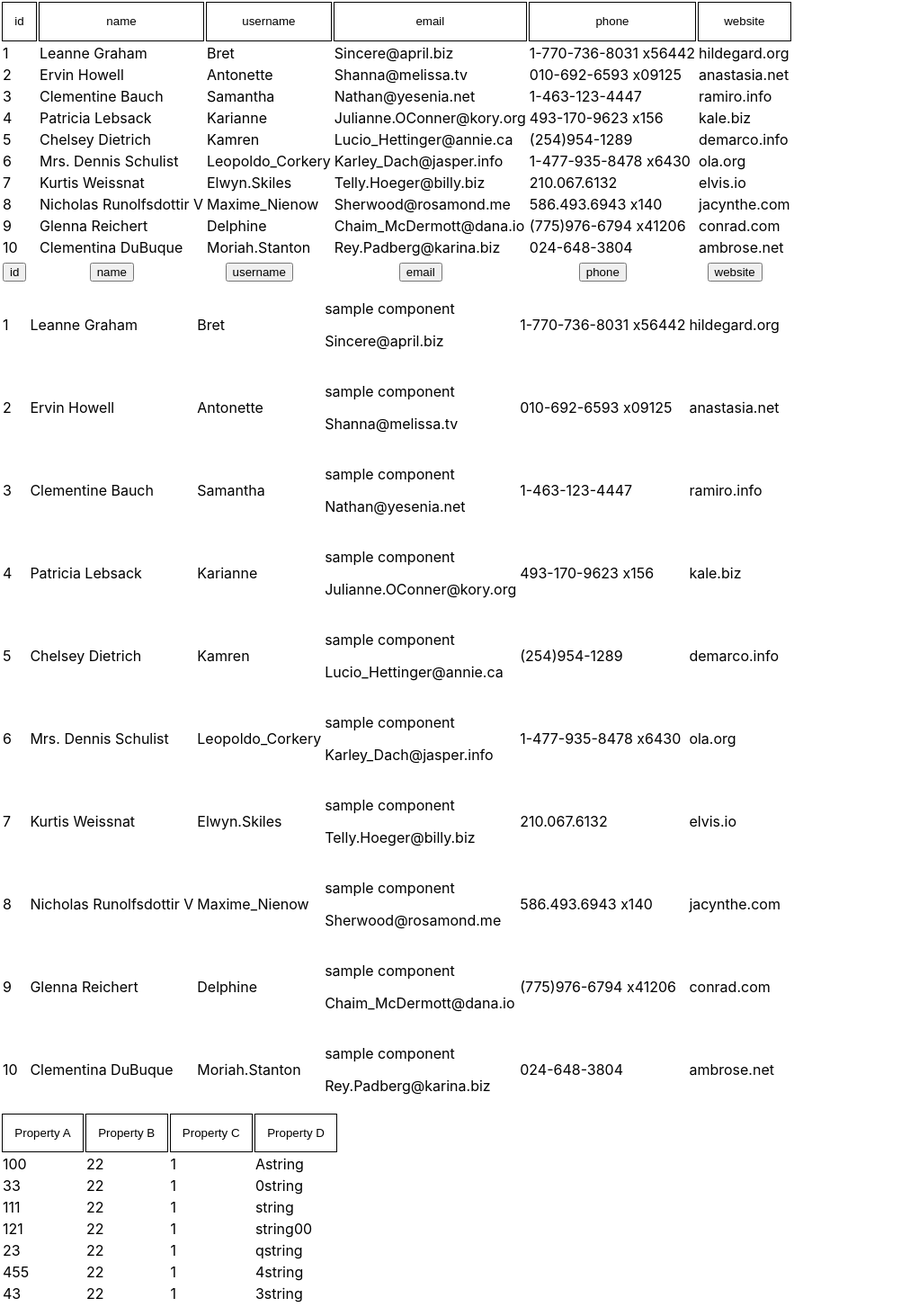
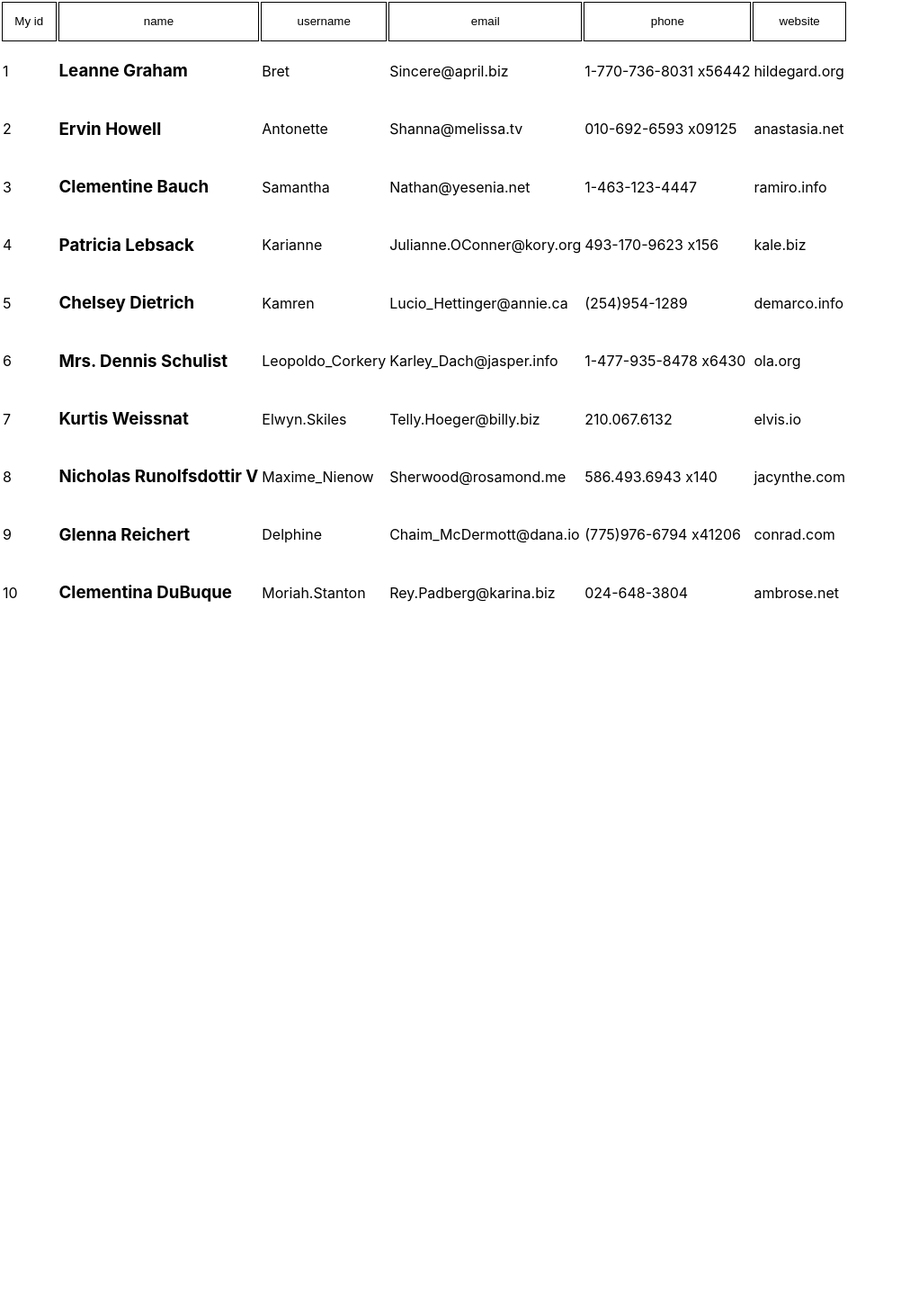
Before and after one commit to InaccessibleCardinal/t1, a React (Create React App) app: page / in a window 1280 px wide. Shown: the top 1453 px of the page at 90% size, without its empty margins (0-1002 px from the left). After the commit the page ends 800 px from the top, so only its background shows below. Built offline with nearby package versions, Linux system fonts and the light colour scheme.

Commit message:
chore: refactor

```diff
--- a/src/App.js
+++ b/src/App.js
@@ -3,104 +3,26 @@ import {users} from './data/users';
 import SortableTable from './Table';
 
 const config = {
-    headers: Object.keys(users[0]).map(value => {
-        return {value}
+    headers: Object.keys(users[0]).map((value, i) => {
+        return {
+            value,
+            displayValue: i === 0 ? `My ${value}` : value
+        }
     }),
     rows: users,
     isSortable: true,
-    className: 'my-table'
+    className: 'my-table',
+    // selectiveHeaders: ['name', 'website', 'email', 'id'],
+    formatting: {
+        name: (v) => <h3>{v}</h3>
+    }
 };
-
-let users2 = JSON.parse(JSON.stringify(users));
-
-function SampleComponent({v}) {
-  return (
-    <div>
-      <p>sample component</p>
-      <p>{v}</p>
-    </div>
-  )
-}
-
-users2.forEach((u) => {
-    u.email = <SampleComponent v={u.email} />;
-});
-
-let config2 = {
-  headers: Object.keys(users2[0]).map(value => {
-    return {value}
-  }),
-  rows: users2,
-  isSortable: true
-}
-
-const data3 = [
-  {propertyA: 100, propertyB: 22, propertyC: 1, propertyD: 'Astring'},
-  {propertyA: 33, propertyB: 22, propertyC: 1, propertyD: '0string'},
-  {propertyA: 111, propertyB: 22, propertyC: 1, propertyD: 'string'},
-  {propertyA: 121, propertyB: 22, propertyC: 1, propertyD: 'string00'},
-  {propertyA: 23, propertyB: 22, propertyC: 1, propertyD: 'qstring'},
-  {propertyA: 455, propertyB: 22, propertyC: 1, propertyD: '4string'},
-  {propertyA: 43, propertyB: 22, propertyC: 1, propertyD: '3string'},
-  {propertyA: 4, propertyB: 22, propertyC: 1, propertyD: 'string33'},
-  {propertyA: 6, propertyB: 22, propertyC: 1, propertyD: 'string11'},
-  {propertyA: 77, propertyB: 22, propertyC: 1, propertyD: 'string1'},
-  {propertyA: 99, propertyB: 22, propertyC: 1, propertyD: 'string'}
-];
-
-const config3 = {
-  headers: [
-    {displayValue: 'Property A', value: 'propertyA'},
-    {displayValue: 'Property B', value: 'propertyB'},
-    {displayValue: 'Property C', value: 'propertyC'},
-    {displayValue: 'Property D', value: 'propertyD'}
-  ],
-  rows: data3,
-  isSortable: true,
-  className: 'my-table'
-}
-
-const config4 = {
-  headers: [{value: 'a', displayValue: 'A:'}, {value: 'b', displayValue: 'B:'}],
-  rows: [
-    {a: 'abc', b: 'xyz'},
-    {a: 'abc', b: '111'},
-    {a: 'aaa', b: 'xzz'},
-    {a: 'bbb', b: 'yyy'},
-    {a: 'abc', b: '32e'},
-    {a: 'abc', b: 'ff4'},
-    {a: 'cba', b: '999'},
-    {a: 'a66bc', b: 'xyz'},
-    {a: 'abc', b: '111'},
-    {a: 'araa', b: 'xzz'},
-    {a: 'bbrb', b: 'yyy'},
-    {a: 'abc', b: '32e'},
-    {a: 'afbc', b: 'ff4'},
-    {a: 'cdba', b: '999'},
-    {a: 'dabc', b: 'hxyz'},
-    {a: 'abc6', b: 'r111'},
-    {a: 'aaa99', b: 'zxzz'},
-    {a: 'bbb', b: 'yyy'},
-    {a: 'abc', b: '32e'},
-    {a: 'asbc', b: 'zff4'},
-    {a: 'cbsa', b: 'x999'}
-  ],
-  isSortable: true,
-  formatting: {
-    a: (v) => <h1>{v}</h1>
-  }
-}
-
 
 
 function App() {
     return (
         <div className="App">
-            <SortableTable config={config} />
-            <SortableTable config={config2} />
-            <SortableTable config={config3} />
-            <SortableTable config={config4} />
-            {/*<SortableTable config={config5} />*/}
+            <SortableTable {...config} />
         </div>
     );
 }
--- a/src/Table/index.js
+++ b/src/Table/index.js
@@ -1,21 +1,40 @@
 import React, {useState, useCallback, useEffect} from 'react';
 import TableHeader from './TableHeader';
 import TableBody from './TableBody';
-import {getColumnByButtonId, sortByColumn, validateConfig} from './utils';
+import utils from './utils/';
 
-export default function SortableTable({config}) {
+const {getColumnByButtonId, sortByColumn, updateHeadersAndRows, validateHeadersAndRows} = utils;
 
-    const {headers, rows, isSortable, className, formatting} = config;
-    const [configIsValid, setConfigIsValid] = useState(false);
-    const [tableRowData, setTableRowData] = useState(rows);
+export default function SortableTable({
+    headers,
+    rows,
+    isSortable,
+    className,
+    formatting,
+    selectiveHeaders
+}) {
+
+    const [modifiedHeaders, setModifiedHeaders] = useState(false);
+    // const [configIsValid, setConfigIsValid] = useState(false);
+    const [tableRowData, setTableRowData] = useState([]);
+    const [tableHeaderData, setTableHeaderData] = useState([]);
     const [isAsc, setIsAsc] = useState(1);
 
     useEffect(() => {
-        //if (env === PROD) {setConfigIsValid(true);} //TODO
-        if (validateConfig(config) && !configIsValid) {
-            setConfigIsValid(true);
+
+        if (selectiveHeaders && !modifiedHeaders) {
+            const {updatedHeaders, updatedRows} = updateHeadersAndRows(headers, rows, selectiveHeaders);
+            validateHeadersAndRows(updatedHeaders, updatedRows);
+            setModifiedHeaders(true);
+            setTableRowData(updatedRows);
+            setTableHeaderData(updatedHeaders);
+        } else if (!selectiveHeaders && !modifiedHeaders) {
+            validateHeadersAndRows(headers, rows);
+            setTableRowData(rows);
+            setTableHeaderData(headers);
         }
-    }, [config, configIsValid]);
+
+    }, [/*configIsValid, */headers, rows, modifiedHeaders, selectiveHeaders]);
 
 
     const handleClick = useCallback((e) => {
@@ -31,7 +50,7 @@ export default function SortableTable({config}) {
 
     return (
         <table className={className}>
-            <TableHeader className={className} headers={headers} handleClick={handleClick} />
+            <TableHeader className={className} headers={tableHeaderData} handleClick={handleClick} />
             <TableBody tableRowData={tableRowData} className={className} formatting={formatting} />
         </table>
     );
--- a/src/Table/utils.js
+++ /dev/null
@@ -1,50 +0,0 @@
-import {BTN_PART} from './constants';
-
-export function getColumnByButtonId(buttonId) {
-    return buttonId.replace(BTN_PART, '');
-}
-
-export function sortByColumn(columnId, tableRowData, isAsc) {
-
-    return [...tableRowData].sort((a, b) => {
-        let valueA = a[columnId];
-        let valueB = b[columnId];
-        if (typeof valueA === 'object' || typeof valueB === 'object') {
-            //break out to not compare sub-components even though this seems to not matter
-            return 0;
-        }
-        if (valueA < valueB) { //normal comparable asci values
-            return -1 * isAsc;
-        } else if (valueB < valueA) {
-            return 1 * isAsc;
-        } else {
-            return 0;
-        }
-    });
-}
-
-
-export function validateConfig(config) {
-    let {headers, rows} = config;
-    if (areKeysMismatched(headers.map(h => h.value), rows)) {
-        return false;
-    }
-    return true;
-}
-
-function areKeysMismatched(headerValues, rows) {
-    let mismatched = false;
-    let l = rows.length;
-    for (let i = 0; i < l; ++i) {
-
-        let itemKeys = Object.keys(rows[i]);
-        if (headerValues.length !== itemKeys.length) {
-            console.warn(
-                `Check the signature of your objects. You have ${headerValues.length} headers, but the object ${rows[i]} in row ${i} has ${itemKeys.length} keys.`
-            );
-            mismatched = true;
-            return mismatched;
-        }
-    }
-    return mismatched;
-}
--- /dev/null
+++ b/src/Table/utils/index.js
@@ -0,0 +1,17 @@
+import {BTN_PART} from '../constants';
+import {sortByColumn} from './sortByColumn';
+import {validateHeadersAndRows} from './validateHeadersAndRows';
+import {updateHeadersAndRows} from './makeSelectiveHeadersAndRows';
+
+function getColumnByButtonId(buttonId) {
+    return buttonId.replace(BTN_PART, '');
+}
+
+const UTIL_FUNCS = {
+    getColumnByButtonId,
+    sortByColumn,
+    updateHeadersAndRows,
+    validateHeadersAndRows
+};
+
+export default UTIL_FUNCS;
--- /dev/null
+++ b/src/Table/utils/makeSelectiveHeadersAndRows.js
@@ -0,0 +1,42 @@
+export function updateHeadersAndRows(headers, rows, selectiveHeaders) {
+    console.log('loop code running..')
+    let l = selectiveHeaders.length;
+    let updatedRows = updateRows(rows, selectiveHeaders);
+    let updatedHeaders = [];
+
+    for (let i = 0; i < l; ++i) {
+        let currentHeader = selectiveHeaders[i];
+        updatedHeaders[i] = getHeader(headers, currentHeader);
+    }
+    return {updatedHeaders, updatedRows};
+}
+
+export function makeNewRow(selectiveHeaders, existingRow) {
+    let l = selectiveHeaders.length;
+    let newRow = {};
+    for (let i = 0; i < l; ++i) {
+        let currentHeader = selectiveHeaders[i]
+        newRow[currentHeader] = existingRow[currentHeader];
+    }
+    return newRow;
+}
+
+export function updateRows(rows, selectiveHeaders) {
+    let l = rows.length;
+    let newRows =[];
+    for (let i = 0; i <l; ++i) {
+        let existingRow = rows[i];
+        let newRow = makeNewRow(selectiveHeaders, existingRow);
+        newRows.push(newRow);
+    }
+    return newRows;
+}
+
+export function getHeader(headers, currentHeader) {
+    let l = headers.length;
+    for (let i = 0; i < l; ++i) {
+        if (headers[i].value === currentHeader) {
+            return headers[i];
+        }
+    }
+}
--- /dev/null
+++ b/src/Table/utils/sortByColumn.js
@@ -0,0 +1,18 @@
+export function sortByColumn(columnId, tableRowData, isAsc) {
+
+    return [...tableRowData].sort((a, b) => {
+        let valueA = a[columnId];
+        let valueB = b[columnId];
+        if (typeof valueA === 'object' || typeof valueB === 'object') {
+            //break out to not compare sub-components even though this seems to not matter
+            return 0;
+        }
+        if (valueA < valueB) { //normal comparable asci values
+            return -1 * isAsc;
+        } else if (valueB < valueA) {
+            return 1 * isAsc;
+        } else {
+            return 0;
+        }
+    });
+}
--- /dev/null
+++ b/src/Table/utils/validateHeadersAndRows.js
@@ -0,0 +1,35 @@
+export function validateHeadersAndRows(headers, rows) {
+
+    console.log('mismatch: ',
+        mismatch(headers, rows)
+    )
+    return mismatch(headers, rows);
+
+}
+
+function mismatch(headers, rows) {
+    let headersLength = headers.length;
+    let l = rows.length;
+    for (let i = 0; i < l; ++i) {
+
+        let ithRowKeys = Object.keys(rows[i]);
+
+        if (headersLength !== ithRowKeys.length) { //check for length mismatch
+            return {headerRowKeysLengthError: true};
+        }
+
+        if (areHeadersRowKeysMismatched(headers, ithRowKeys, headersLength)) { //check for key "value" mismatch
+            return {headersRowKeysMatchingError: true};
+        }
+    }
+    return null;
+}
+
+function areHeadersRowKeysMismatched(headers, rowKeys, length) {
+    for (let i = 0; i < length; ++i) {
+        if (headers[i].value !== rowKeys[i]) {
+            return true;
+        }
+    }
+    return false;
+}
```
Also changed, not shown: 2 other files (tests, documents, lock files or other folders).
